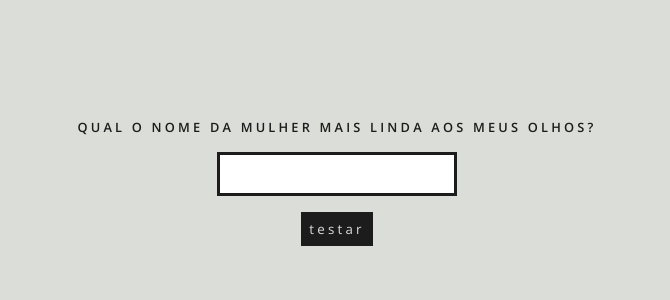
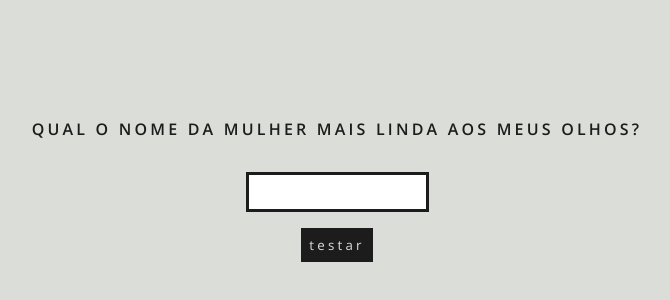
Before and after one commit to artuurlz/rs, a plain HTML site: page index.html in a window 1280 px wide. Shown: the part 218-518 px from the top of the page, without its empty margins (303-973 px from the left). Drawn offline with nearby package versions, Linux system fonts and the light colour scheme.

Commit message:
Update index.html

```diff
--- a/index.html
+++ b/index.html
@@ -36,20 +36,22 @@
     }
 
     .title{
-      font-size: 0.8rem;
+      font-size: 1rem;
       font-weight: 600;
       text-transform: uppercase;
       margin-bottom: 1rem;
+      text-align: center;
+      padding: 1rem;
     }
 
     .resp{
-      padding: .5rem 1rem;
+      padding: .5rem;
       border: 3px solid #1C1C1C;
       margin-bottom: 1rem;
       user-select: none;
       outline: none;
       text-align: center;
-      font-size: 1rem;
+      font-size: .8rem;
       font-weight: 600;
     }
 
```
